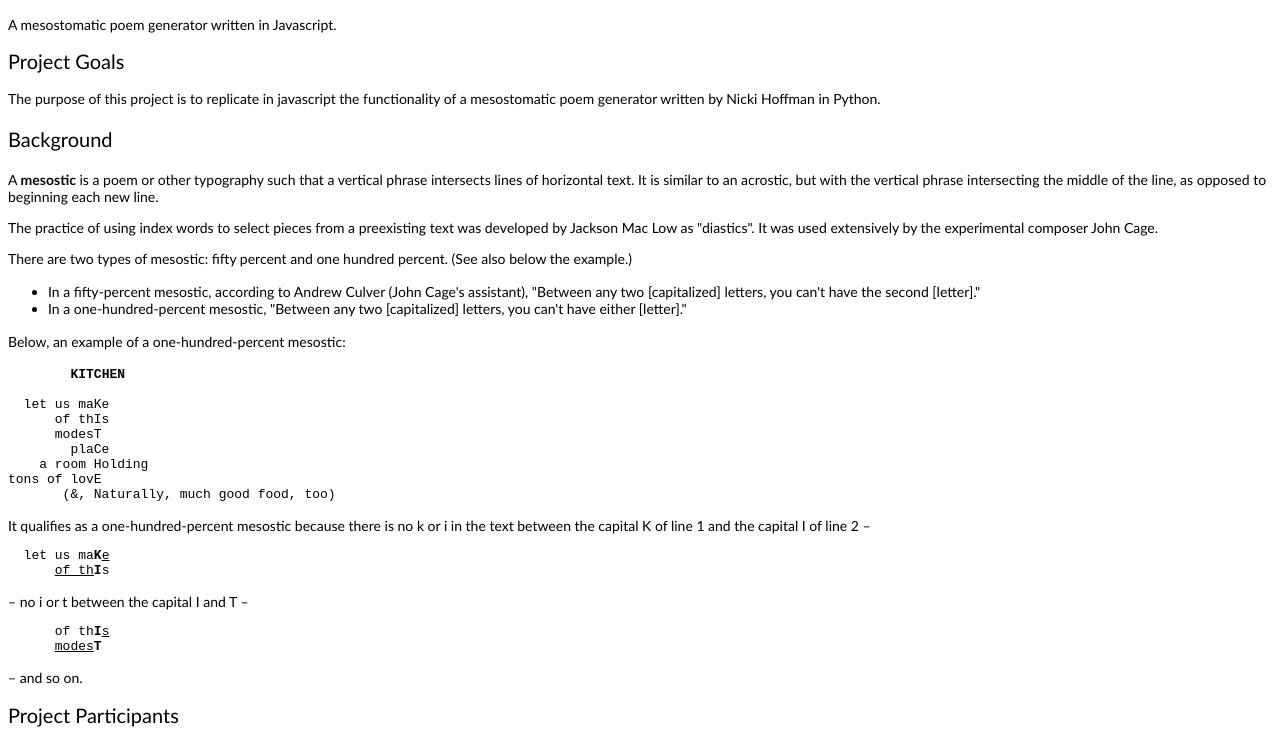
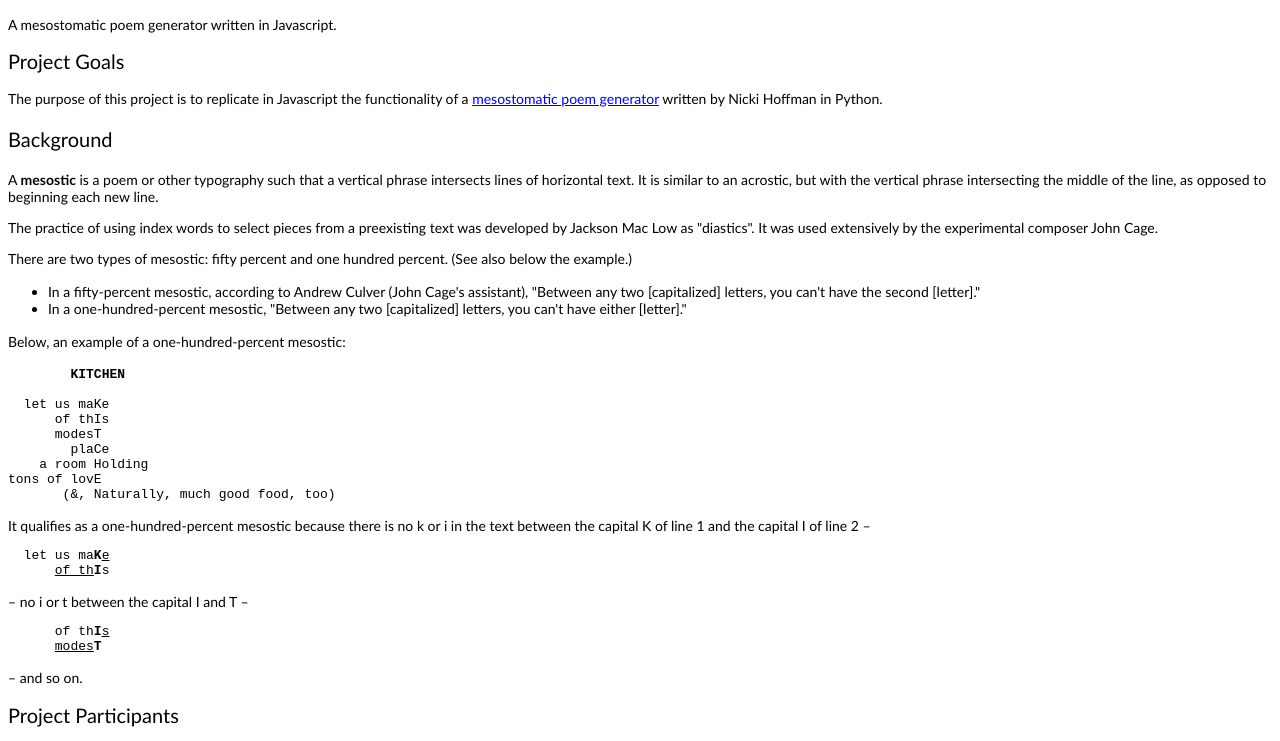
Before and after one commit to sas-irad/mesostic, a plain HTML site: page web/about.html in a window 1280 px wide. Shown: the part 56-797 px from the top of the page. Drawn offline with Linux system fonts and the light colour scheme.

Commit message:
added link to Nicki's Python program

```diff
--- a/web/about.html
+++ b/web/about.html
@@ -18,7 +18,7 @@
 
     <p class="textfont">A mesostomatic poem generator written in Javascript. </p>
     <h2 class="sectionfont">Project Goals</h2>
-    <p class="textfont">The purpose of this project is to replicate in javascript the  functionality of a mesostomatic poem generator written by Nicki Hoffman  in Python. </p>
+    <p class="textfont">The purpose of this project is to replicate in Javascript the  functionality of a <a href="http://vyh.pythonanywhere.com/psmeso/">mesostomatic poem generator</a> written by Nicki Hoffman  in Python. </p>
     <p class="sectionfont">Background</p>
     <p class="textfont">A <strong>mesostic</strong> is a poem or other typography such that a vertical phrase intersects lines of horizontal text. It is similar to an acrostic, but with the vertical phrase intersecting the middle of the line, as opposed to beginning each new line.</p>
     <p class="textfont">The practice of using index words to select pieces from a preexisting text was developed by Jackson Mac Low as "diastics". It was used extensively by the experimental composer John Cage.</p>
```
